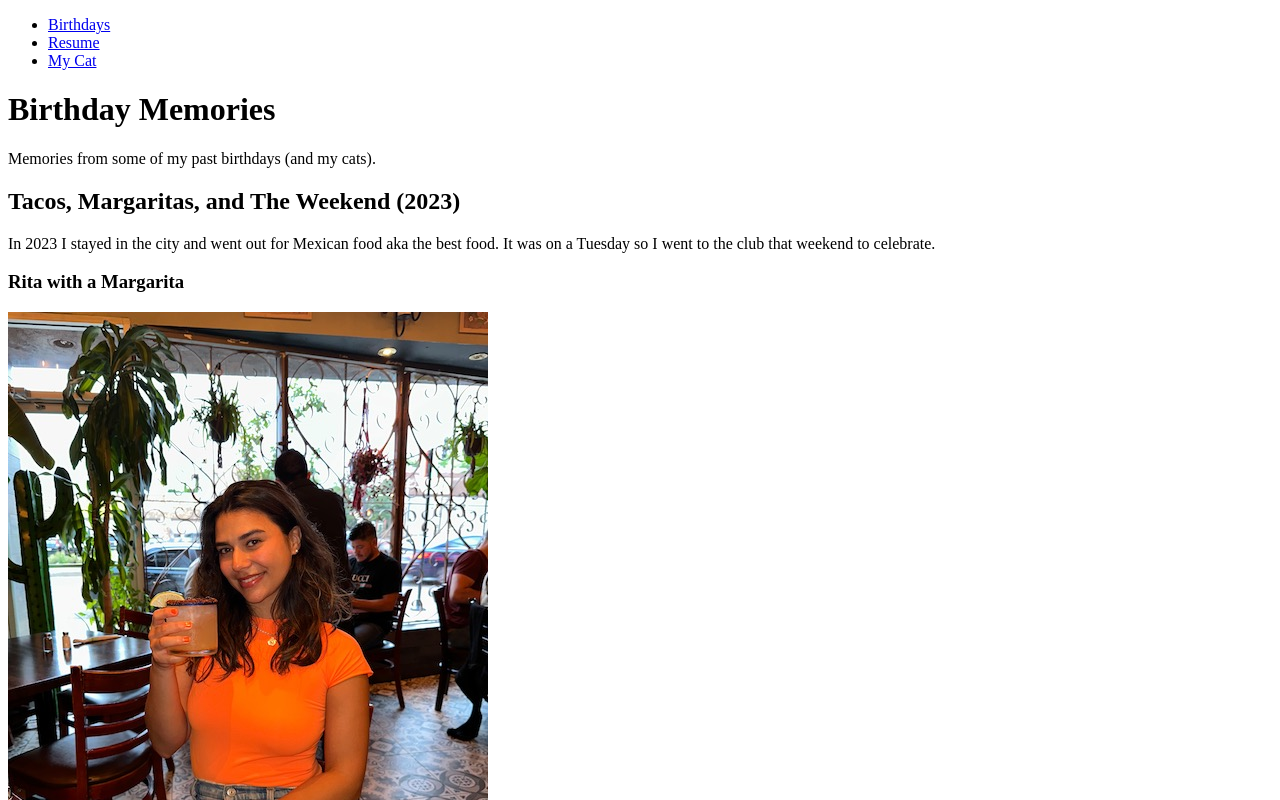
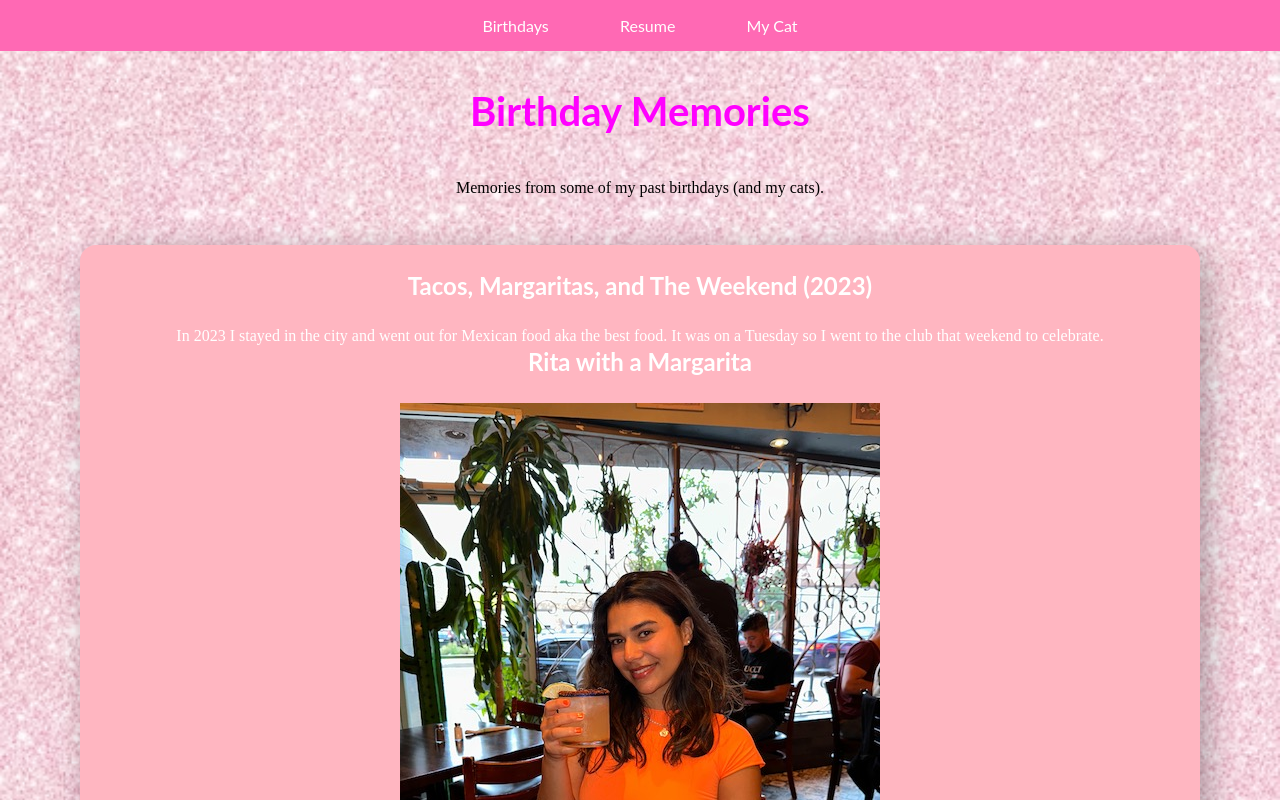
Before and after one commit to rsanabria11/Project_2, a plain HTML site: page index.html in a window 1280 px wide. Shown: the top 800 px of the page. Drawn offline with Linux system fonts and the light colour scheme.

Commit message:
removing classes

```diff
--- a/index.html
+++ b/index.html
@@ -4,11 +4,13 @@
 <head>
   <meta charset="utf-8">
   <title>Rita Sanabria: Project 1</title>
+  <link rel="stylesheet" href="css/reset.css">
+  <link rel="stylesheet" href="css/style.css">
 </head>
 
-<body>
+<body class="birthday-body">
   <header>
-    <nav id="main-nav">
+    <nav>
       <ul>
         <li><a href="index.html">Birthdays</a></li>
         <li><a href="resume.html">Resume</a></li>
@@ -19,7 +21,7 @@
 <main>
   <h1>Birthday Memories</h1>
   <p>Memories from some of my past birthdays (and my cats). <p>
-    <section id="2023_birthday">
+    <section id="2023_birthday" >
       <h2>Tacos, Margaritas, and The Weekend (2023)</h2>
       <p>In 2023 I stayed in the city and went out for Mexican food aka the best food. It was on a Tuesday so I went to the club that weekend to celebrate.</p>
       <h3>Rita with a Margarita</h3>
@@ -32,7 +34,7 @@
       <video width="400" height="600" controls>
       <source src="images/cat_birthday.mov"> </video>
     </section>
-    <section id="2022_birthday">
+    <section id="2022_birthday" >
       <h2>Las Vegas and Los Angeles (2022)</h2>
       <p>In 2022 I celebrated my 21st birthday with a group of friends by going to Vegas and then road tripping to LA.</p>
       <h3>My bestfriend and I in Las Vegas</h3>
```
